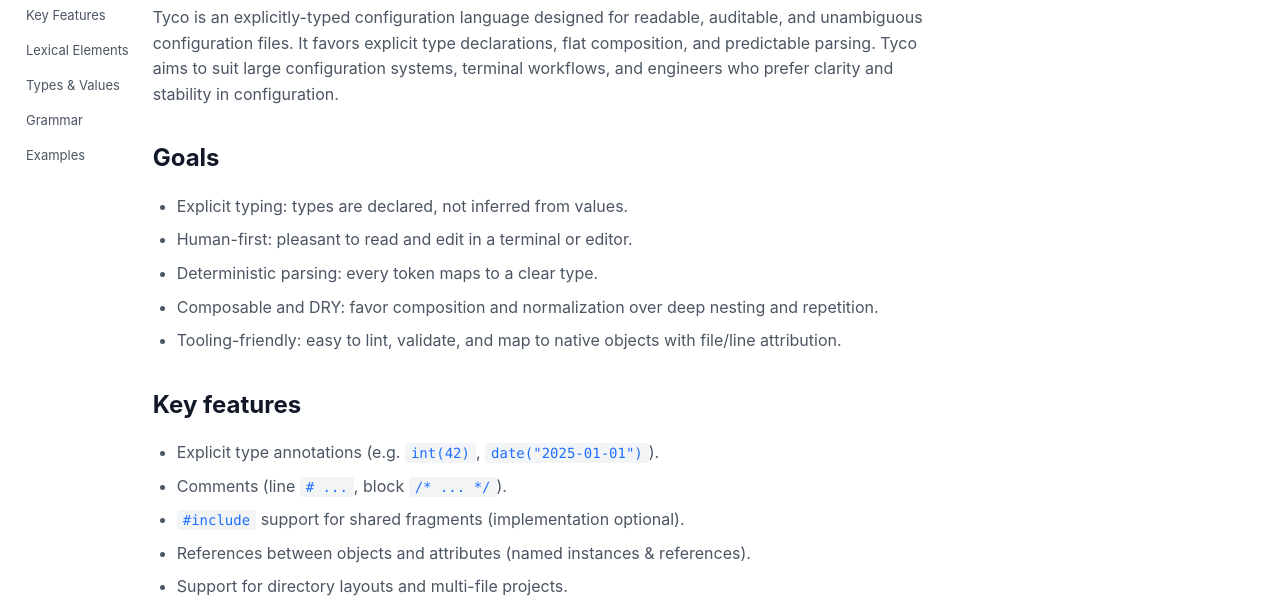
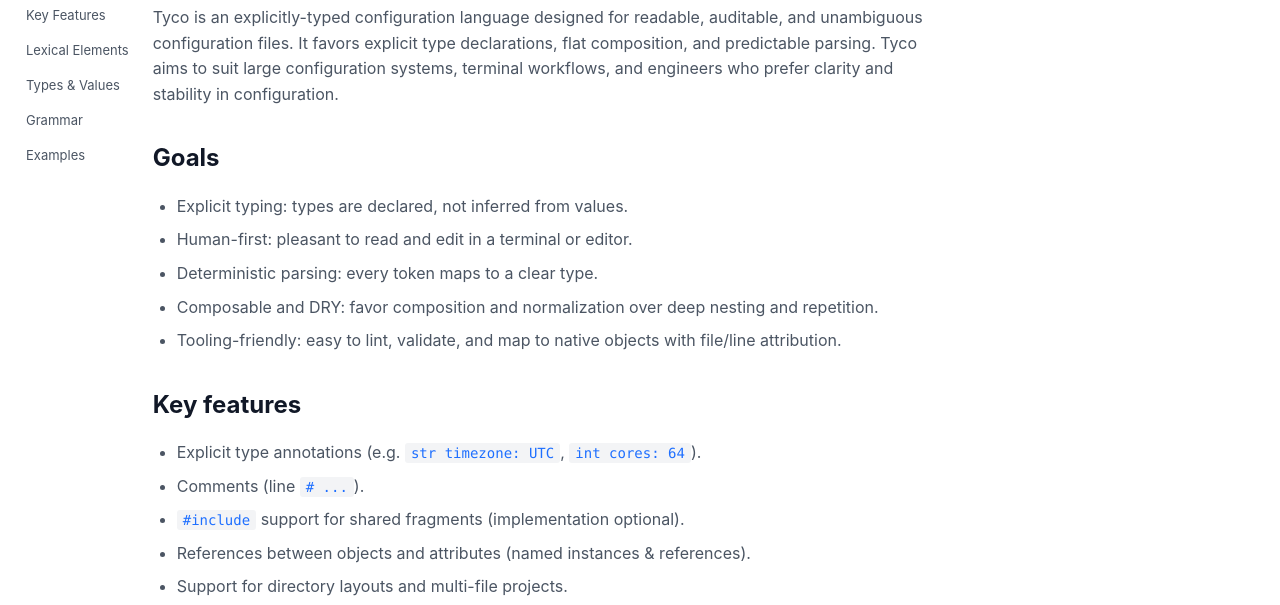
Before and after one commit to typedconfig/tyco, a plain HTML site: page v0.1.0.html in a window 1280 px wide. Shown: the part 164-769 px from the top of the page. Drawn offline with Linux system fonts and the light colour scheme.

Commit message:
Fix type annotation examples and remove block comment reference from spec

```diff
--- a/v0.1.0.html
+++ b/v0.1.0.html
@@ -273,8 +273,8 @@
 
       <h2 id="features">Key features</h2>
   <ul>
-    <li>Explicit type annotations (e.g. <code>int(42)</code>, <code>date("2025-01-01")</code>).</li>
-    <li>Comments (line <code># ...</code>, block <code>/* ... */</code>).</li>
+    <li>Explicit type annotations (e.g. <code>str timezone: UTC</code>, <code>int cores: 64</code>).</li>
+    <li>Comments (line <code># ...</code>).</li>
     <li><code>#include</code> support for shared fragments (implementation optional).</li>
     <li>References between objects and attributes (named instances &amp; references).</li>
     <li>Support for directory layouts and multi-file projects.</li>
```
